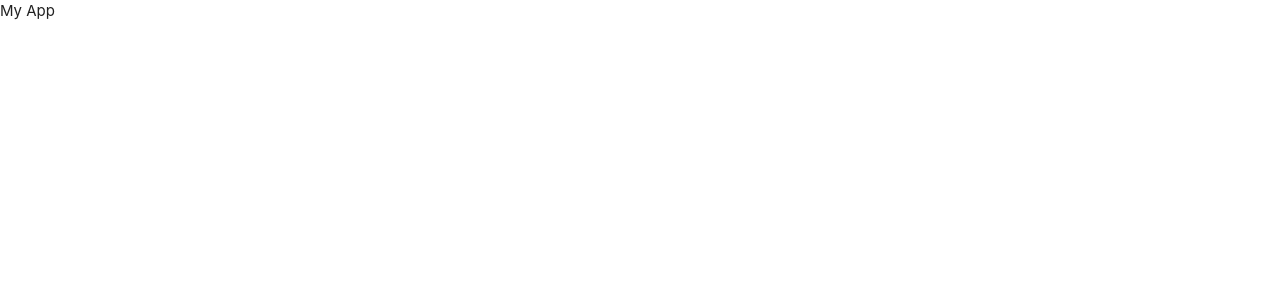
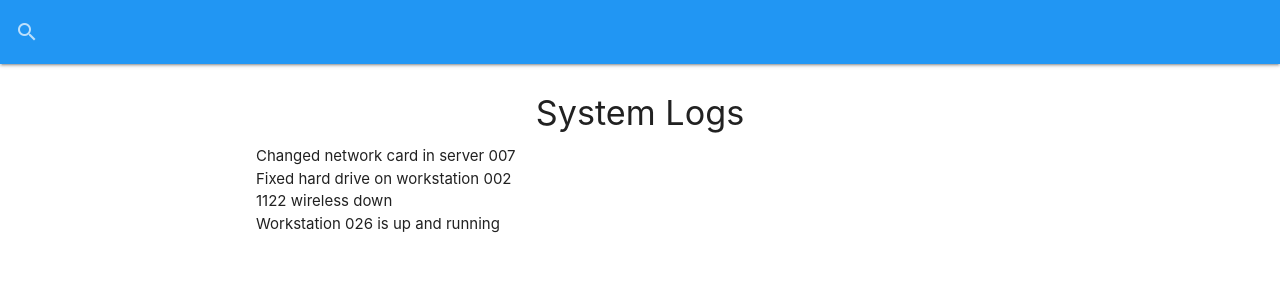
Before and after one commit to nacerillo/ITLogger, a React (Create React App) app in the folder it-logger/: page / in a window 1280 px wide. Shown: the top 300 px of the page. Built offline with nearby package versions, Linux system fonts and the light colour scheme; data requests are answered from the project's data file.

Commit message:
adding log items and search components

```diff
--- a/it-logger/src/App.js
+++ b/it-logger/src/App.js
@@ -2,6 +2,9 @@
 import React, {useEffect} from 'react';
 import "materialize-css/dist/css/materialize.min.css";
 import M from "materialize-css/dist/js/materialize.min.js";
+import Logs from './components/logs/Logs';
+import SearchBar from './components/layout/SearchBar';
+import "./app.css"
 const App = () => {
    useEffect(() => {
       //initializes materialize JS
@@ -9,7 +12,10 @@
     });
   return (
     <div className="App">
-      My App
+      <SearchBar/>
+      <div className = "contianer" id = "app-container">
+        <Logs/>
+      </div>
     </div>
   );
 }
--- /dev/null
+++ b/it-logger/src/app.css
@@ -0,0 +1,4 @@
+#app-container {
+	padding-left: 20%;
+	padding-right: 20%;
+}
--- /dev/null
+++ b/it-logger/src/components/layout/SearchBar.js
@@ -0,0 +1,19 @@
+import React from 'react';
+import './searchbar.css';
+ const SearchBar = () => {
+    return (
+        <nav className = 'blue'>
+            <div className="nav-wrapper">
+                <form>
+                    <div className="input-field">
+                        <input id="search" type="search" required/>
+                        <label className="label-icon" htmlFor="search"><i class="material-icons">search</i></label>
+                        <i className="material-icons">close</i>
+                    </div>
+                </form>
+            </div>
+        </nav>
+    )
+}
+
+export default SearchBar;
--- /dev/null
+++ b/it-logger/src/components/layout/searchbar.css
@@ -0,0 +1,3 @@
+nav {
+	margin-bottom: 30px;
+}
--- /dev/null
+++ b/it-logger/src/components/logs/Logs.js
@@ -0,0 +1,35 @@
+import React, {useState, useEffect} from 'react'
+
+const Logs = () => {
+    const [logs,setLogs] = useState([]);
+    const [loading, setLoading] = useState(false);
+
+    useEffect(() => {
+        getLogs()
+        //eslint-disable-next-line
+    },[]);
+    const getLogs = async () =>{
+        setLoading(true);
+        const res = await fetch('/logs');
+        const data = await res.json();
+
+        setLogs(data);
+        setLoading(false);
+    }
+
+    if (loading){
+        return <h4>Loading...</h4>
+    }
+    return (
+        <ul className = "collection-with-header">
+            <li className = "collection-header">
+                <h4 className = "center">System Logs</h4>
+            </li>
+            {!loading && logs.length === 0 ? (<p className = "center"> No log to show...</p>) : (
+                logs.map( log => <li>{log.message}</li>)
+            )}
+        </ul>
+    )
+}
+
+export default Logs
--- a/it-logger/src/index.js
+++ b/it-logger/src/index.js
@@ -4,7 +4,7 @@
 
 ReactDOM.render(
   <React.StrictMode>
-    <App />
+    <App/>
   </React.StrictMode>,
   document.getElementById('root')
 );
```
